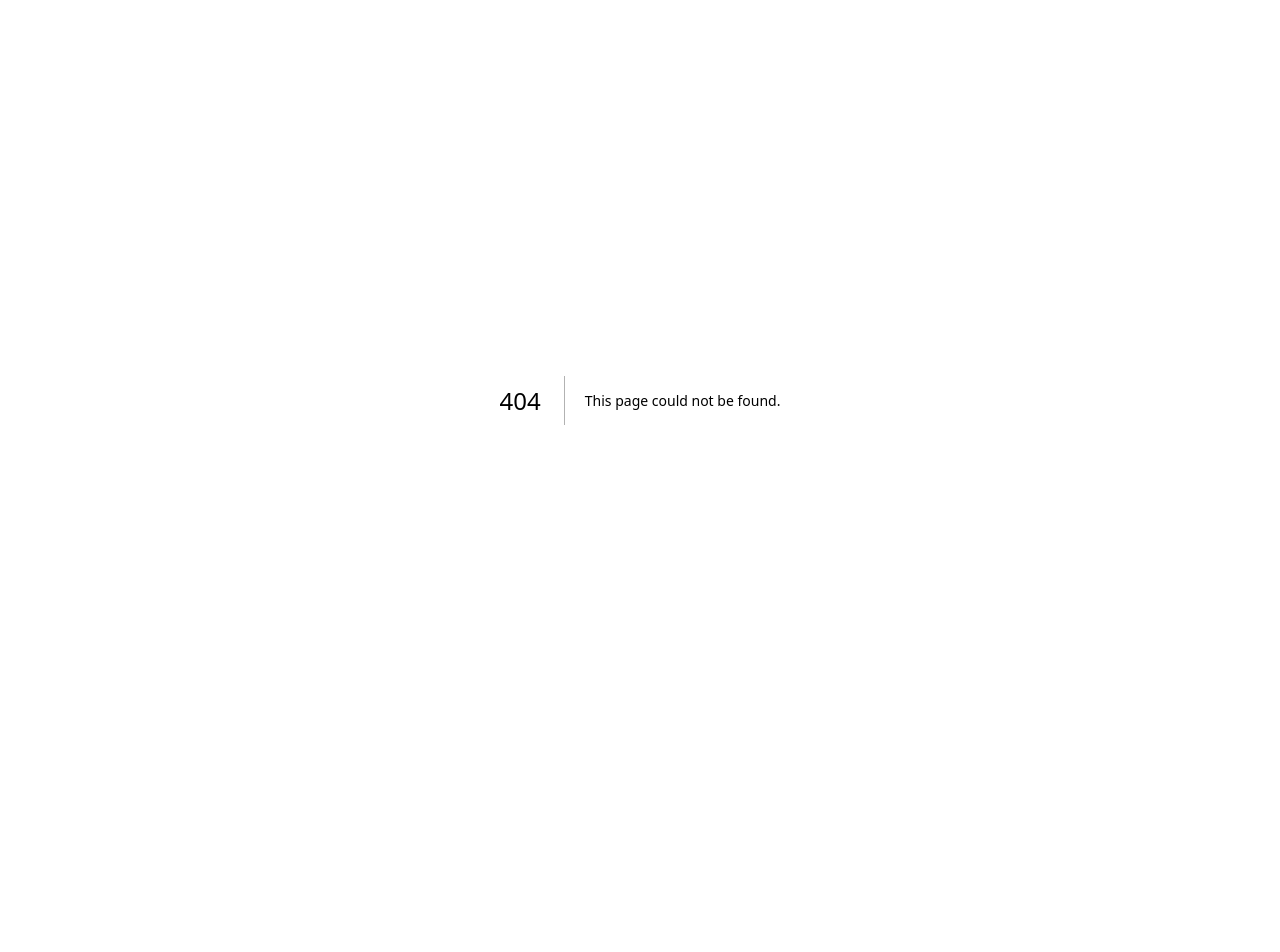
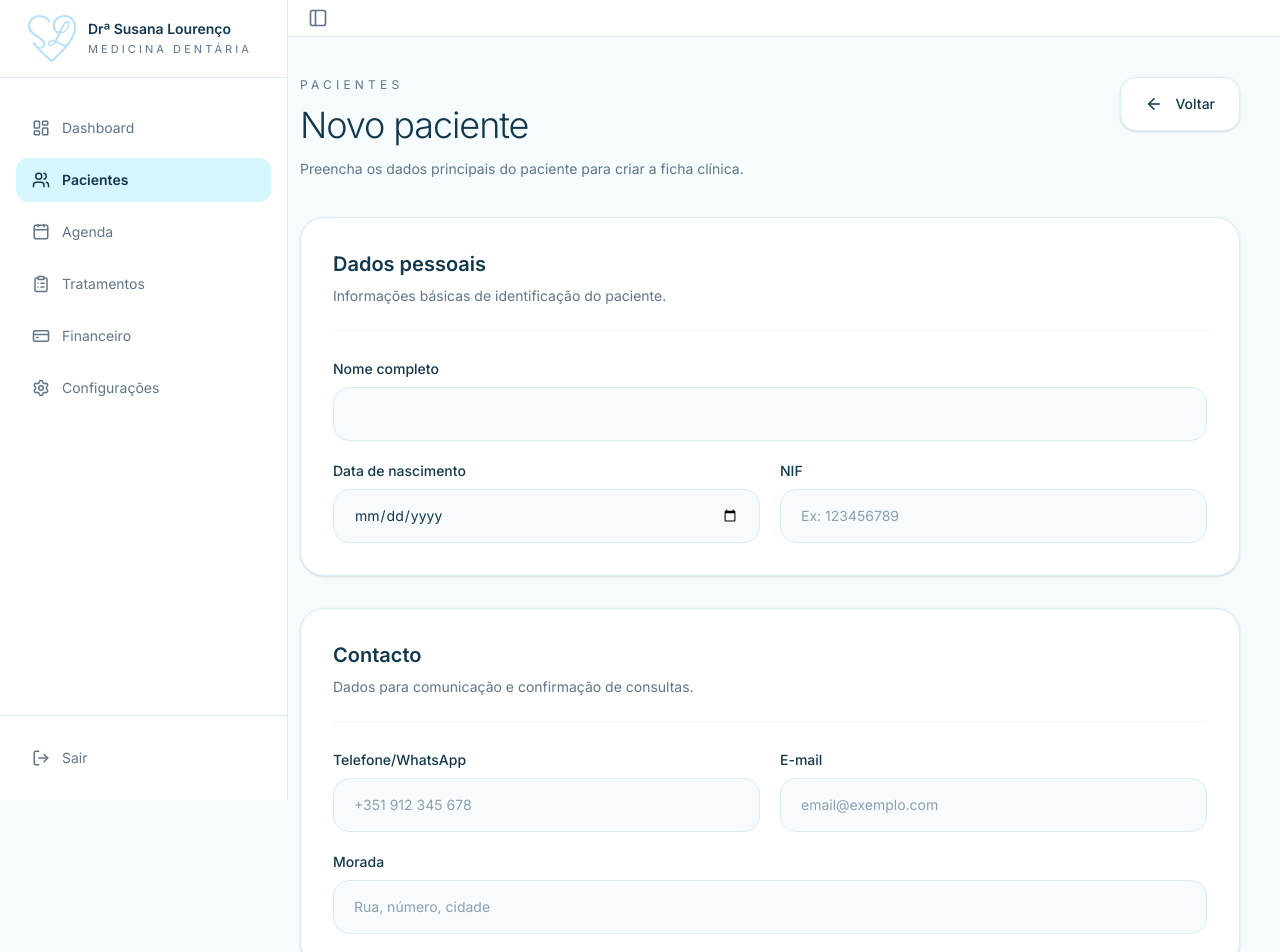
Before and after one commit to PedroPassos081/odonto-system, a Next.js app: page /pacientes/novo in a window 1280 px wide. Before the commit this address had no page. Shown: the top 952 px of the page. Before the commit the page ends 800 px from the top, so only its background shows below. Built offline with nearby package versions, Linux system fonts and the light colour scheme.

Commit message:
feat: add new patient form page

```diff
--- /dev/null
+++ b/src/app/pacientes/novo/page.tsx
@@ -0,0 +1,214 @@
+import { AppShell } from "@/components/layout/AppShell";
+import { ArrowLeft, Save } from "lucide-react";
+import Link from "next/link";
+
+export default function NewPatientPage() {
+  return (
+    <AppShell>
+      <div className="flex flex-col gap-6 xl:flex-row xl:items-start xl:justify-between">
+        <div>
+          <p className="text-xs uppercase tracking-[0.35em] text-[#60758A]">
+            Pacientes
+          </p>
+
+          <h1 className="mt-3 text-4xl font-light tracking-[-0.03em] text-[#12384D]">
+            Novo paciente
+          </h1>
+
+          <p className="mt-3 max-w-2xl text-sm leading-6 text-[#60758A]">
+            Preencha os dados principais do paciente para criar a ficha clínica.
+          </p>
+        </div>
+
+        <Link
+          href="/pacientes"
+          className="inline-flex items-center justify-center gap-3 rounded-2xl border border-[#D8EDF8] bg-white px-6 py-4 text-sm font-medium text-[#12384D] shadow-sm transition hover:bg-[#F8FBFD]"
+        >
+          <ArrowLeft size={18} />
+          Voltar
+        </Link>
+      </div>
+
+      <form className="mt-9 space-y-8">
+        <section className="rounded-3xl border border-[#D8EDF8] bg-white p-8 shadow-sm">
+          <div className="border-b border-[#EEF7FB] pb-6">
+            <h2 className="text-xl font-semibold text-[#12384D]">
+              Dados pessoais
+            </h2>
+
+            <p className="mt-2 text-sm text-[#60758A]">
+              Informações básicas de identificação do paciente.
+            </p>
+          </div>
+
+          <div className="mt-7 grid grid-cols-1 gap-5 md:grid-cols-2">
+            <div className="md:col-span-2">
+              <label className="mb-2 block text-sm font-medium text-[#12384D]">
+                Nome completo
+              </label>
+              <input
+                type="text"
+                className="w-full rounded-2xl border border-[#D8EDF8] bg-[#F8FBFD] px-5 py-4 text-sm text-[#12384D] outline-none transition placeholder:text-[#8AA0B2] focus:border-[#B5E0FB] focus:bg-white focus:ring-4 focus:ring-[#B5E0FB]/30"
+              />
+            </div>
+
+            <div>
+              <label className="mb-2 block text-sm font-medium text-[#12384D]">
+                Data de nascimento
+              </label>
+              <input
+                type="date"
+                className="w-full rounded-2xl border border-[#D8EDF8] bg-[#F8FBFD] px-5 py-4 text-sm text-[#12384D] outline-none transition focus:border-[#B5E0FB] focus:bg-white focus:ring-4 focus:ring-[#B5E0FB]/30"
+              />
+            </div>
+
+            <div>
+              <label className="mb-2 block text-sm font-medium text-[#12384D]">
+                NIF
+              </label>
+              <input
+                type="text"
+                placeholder="Ex: 123456789"
+                className="w-full rounded-2xl border border-[#D8EDF8] bg-[#F8FBFD] px-5 py-4 text-sm text-[#12384D] outline-none transition placeholder:text-[#8AA0B2] focus:border-[#B5E0FB] focus:bg-white focus:ring-4 focus:ring-[#B5E0FB]/30"
+              />
+            </div>
+          </div>
+        </section>
+
+        <section className="rounded-3xl border border-[#D8EDF8] bg-white p-8 shadow-sm">
+          <div className="border-b border-[#EEF7FB] pb-6">
+            <h2 className="text-xl font-semibold text-[#12384D]">
+              Contacto
+            </h2>
+
+            <p className="mt-2 text-sm text-[#60758A]">
+              Dados para comunicação e confirmação de consultas.
+            </p>
+          </div>
+
+          <div className="mt-7 grid grid-cols-1 gap-5 md:grid-cols-2">
+            <div>
+              <label className="mb-2 block text-sm font-medium text-[#12384D]">
+                Telefone/WhatsApp
+              </label>
+              <input
+                type="tel"
+                placeholder="+351 912 345 678"
+                className="w-full rounded-2xl border border-[#D8EDF8] bg-[#F8FBFD] px-5 py-4 text-sm text-[#12384D] outline-none transition placeholder:text-[#8AA0B2] focus:border-[#B5E0FB] focus:bg-white focus:ring-4 focus:ring-[#B5E0FB]/30"
+              />
+            </div>
+
+            <div>
+              <label className="mb-2 block text-sm font-medium text-[#12384D]">
+                E-mail
+              </label>
+              <input
+                type="email"
+                placeholder="email@exemplo.com"
+                className="w-full rounded-2xl border border-[#D8EDF8] bg-[#F8FBFD] px-5 py-4 text-sm text-[#12384D] outline-none transition placeholder:text-[#8AA0B2] focus:border-[#B5E0FB] focus:bg-white focus:ring-4 focus:ring-[#B5E0FB]/30"
+              />
+            </div>
+
+            <div className="md:col-span-2">
+              <label className="mb-2 block text-sm font-medium text-[#12384D]">
+                Morada
+              </label>
+              <input
+                type="text"
+                placeholder="Rua, número, cidade"
+                className="w-full rounded-2xl border border-[#D8EDF8] bg-[#F8FBFD] px-5 py-4 text-sm text-[#12384D] outline-none transition placeholder:text-[#8AA0B2] focus:border-[#B5E0FB] focus:bg-white focus:ring-4 focus:ring-[#B5E0FB]/30"
+              />
+            </div>
+          </div>
+        </section>
+
+        <section className="rounded-3xl border border-[#D8EDF8] bg-white p-8 shadow-sm">
+          <div className="border-b border-[#EEF7FB] pb-6">
+            <h2 className="text-xl font-semibold text-[#12384D]">
+              Informações clínicas
+            </h2>
+
+            <p className="mt-2 text-sm text-[#60758A]">
+              Dados importantes para segurança e acompanhamento do tratamento.
+            </p>
+          </div>
+
+          <div className="mt-7 grid grid-cols-1 gap-5">
+            <div>
+              <label className="mb-2 block text-sm font-medium text-[#12384D]">
+                Histórico médico
+              </label>
+              <textarea
+                rows={4}
+                placeholder="Ex: hipertensão, diabetes, cirurgias anteriores..."
+                className="w-full resize-none rounded-2xl border border-[#D8EDF8] bg-[#F8FBFD] px-5 py-4 text-sm text-[#12384D] outline-none transition placeholder:text-[#8AA0B2] focus:border-[#B5E0FB] focus:bg-white focus:ring-4 focus:ring-[#B5E0FB]/30"
+              />
+            </div>
+
+            <div>
+              <label className="mb-2 block text-sm font-medium text-[#12384D]">
+                Alergias
+              </label>
+              <textarea
+                rows={3}
+                placeholder="Ex: alergia a anestesia, antibióticos, látex..."
+                className="w-full resize-none rounded-2xl border border-[#D8EDF8] bg-[#F8FBFD] px-5 py-4 text-sm text-[#12384D] outline-none transition placeholder:text-[#8AA0B2] focus:border-[#B5E0FB] focus:bg-white focus:ring-4 focus:ring-[#B5E0FB]/30"
+              />
+            </div>
+
+            <div>
+              <label className="mb-2 block text-sm font-medium text-[#12384D]">
+                Medicamentos em uso
+              </label>
+              <textarea
+                rows={3}
+                placeholder="Ex: anticoagulantes, medicação para pressão..."
+                className="w-full resize-none rounded-2xl border border-[#D8EDF8] bg-[#F8FBFD] px-5 py-4 text-sm text-[#12384D] outline-none transition placeholder:text-[#8AA0B2] focus:border-[#B5E0FB] focus:bg-white focus:ring-4 focus:ring-[#B5E0FB]/30"
+              />
+            </div>
+          </div>
+        </section>
+
+        <section className="rounded-3xl border border-[#D8EDF8] bg-white p-8 shadow-sm">
+          <div className="border-b border-[#EEF7FB] pb-6">
+            <h2 className="text-xl font-semibold text-[#12384D]">
+              Observações
+            </h2>
+
+            <p className="mt-2 text-sm text-[#60758A]">
+              Informações adicionais sobre preferências, cuidados ou alertas.
+            </p>
+          </div>
+
+          <div className="mt-7">
+            <label className="mb-2 block text-sm font-medium text-[#12384D]">
+              Observações importantes
+            </label>
+            <textarea
+              rows={4}
+              placeholder="Ex: paciente ansiosa, prefere consultas no período da manhã..."
+              className="w-full resize-none rounded-2xl border border-[#D8EDF8] bg-[#F8FBFD] px-5 py-4 text-sm text-[#12384D] outline-none transition placeholder:text-[#8AA0B2] focus:border-[#B5E0FB] focus:bg-white focus:ring-4 focus:ring-[#B5E0FB]/30"
+            />
+          </div>
+        </section>
+
+        <div className="flex items-center justify-end gap-4">
+          <Link
+            href="/pacientes"
+            className="inline-flex items-center justify-center rounded-2xl border border-[#D8EDF8] bg-white px-7 py-4 text-sm font-medium text-[#12384D] shadow-sm transition hover:bg-[#F8FBFD]"
+          >
+            Cancelar
+          </Link>
+
+          <button
+            type="submit"
+            className="inline-flex items-center justify-center gap-3 rounded-2xl bg-[#399DCA] px-8 py-4 text-sm font-semibold text-white shadow-sm transition hover:bg-[#2E91BD]"
+          >
+            <Save size={18} />
+            Guardar paciente
+          </button>
+        </div>
+      </form>
+    </AppShell>
+  );
+}
--- a/src/app/pacientes/page.tsx
+++ b/src/app/pacientes/page.tsx
@@ -6,6 +6,7 @@ import {
   Plus,
   Search,
 } from "lucide-react";
+import Link from "next/link";
 
 const patients = [
   {
@@ -60,10 +61,13 @@ export default function PatientsPage() {
           </h1>
         </div>
 
-        <button className="inline-flex items-center justify-center gap-3 rounded-2xl bg-[#399DCA] px-7 py-4 text-sm font-semibold text-white shadow-sm transition hover:bg-[#2E91BD]">
-          <Plus size={18} />
-          Novo paciente
-        </button>
+        <Link
+            href="/pacientes/novo"
+            className="inline-flex items-center justify-center gap-3 rounded-2xl bg-[#399DCA] px-7 py-4 text-sm font-semibold text-white shadow-sm transition hover:bg-[#2E91BD]"
+            >
+            <Plus size={18} />
+            Novo paciente
+        </Link>
       </div>
 
       <section className="mt-9 overflow-hidden rounded-3xl border border-[#D8EDF8] bg-white shadow-sm">
```
